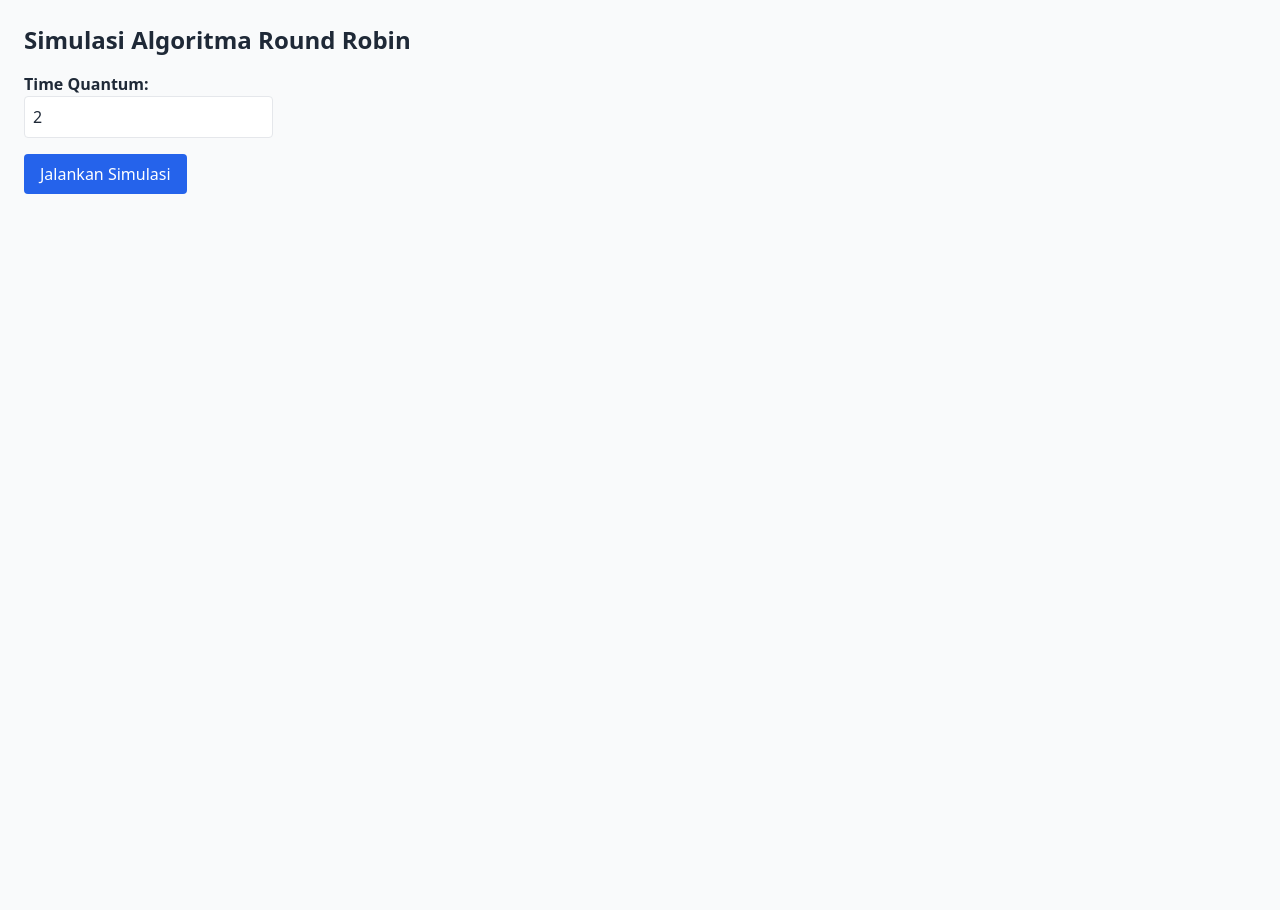
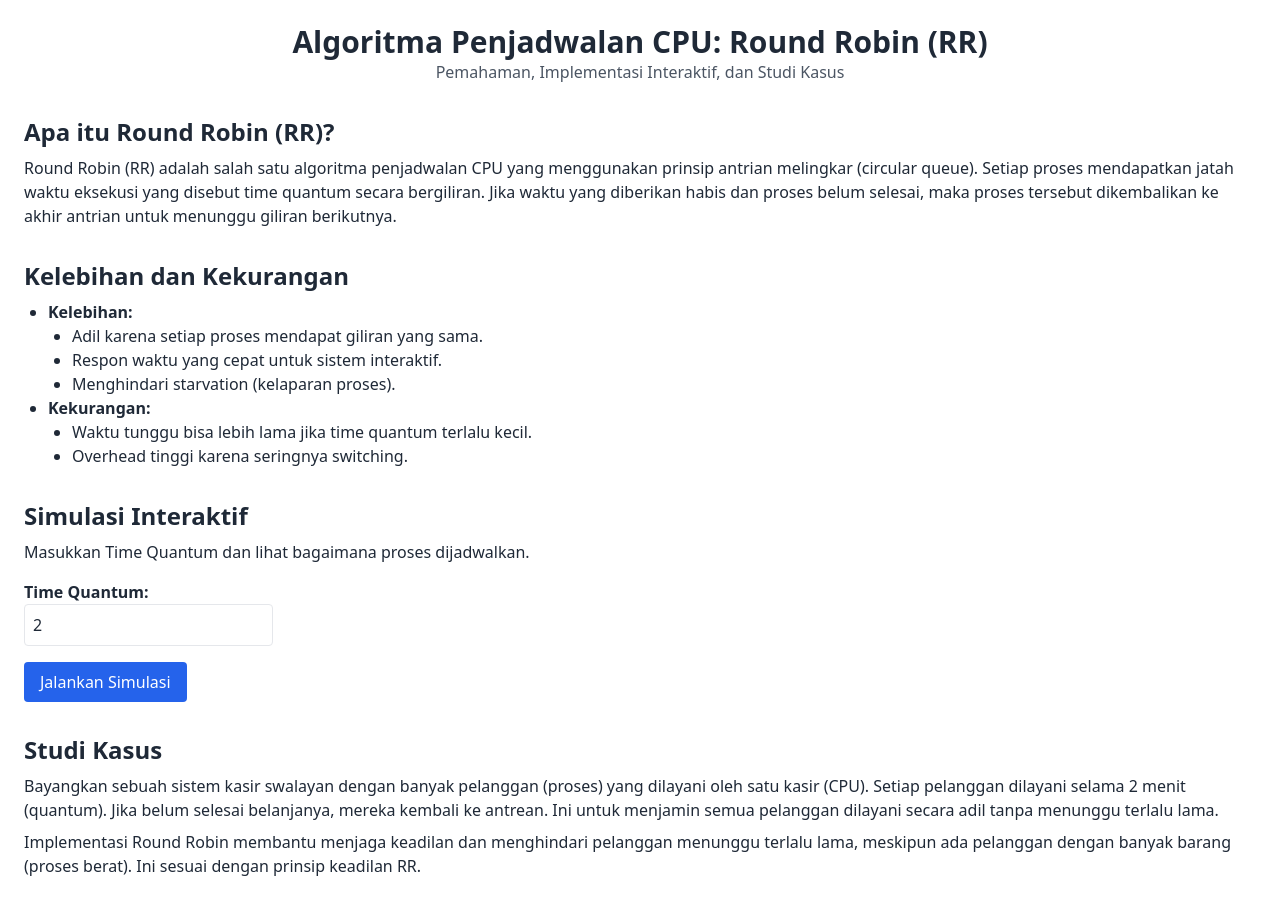
Before and after one commit to JunggleVincent81/RR, a plain HTML site: page index.html in a window 1280 px wide. Before the commit the page ends 800 px from the top, so only its background shows below. Drawn offline with nearby package versions, Linux system fonts and the light colour scheme.

Commit message:
Update index.html

```diff
--- a/index.html
+++ b/index.html
@@ -2,17 +2,49 @@
 <head>
   <meta charset="UTF-8" />
   <meta name="viewport" content="width=device-width, initial-scale=1.0" />
-  <title>Simulasi Algoritma Round Robin</title>
+  <title>Penjelasan Algoritma Round Robin</title>
   <script src="https://cdn.tailwindcss.com"></script>
 </head>
-<body class="bg-gray-50 text-gray-800 p-6">
-  <h1 class="text-2xl font-bold mb-4">Simulasi Algoritma Round Robin</h1>  <div class="mb-4">
-    <label for="quantum" class="block font-semibold">Time Quantum:</label>
-    <input type="number" id="quantum" value="2" class="p-2 border rounded" />
-  </div><button onclick="simulate()" class="px-4 py-2 bg-blue-600 text-white rounded">Jalankan Simulasi</button>
-
-  <div id="timeline" class="mt-6"></div>
-  <div id="stats" class="mt-6"></div>  <script>
+<body class="bg-white text-gray-800 p-6 space-y-8">  <header class="text-center">
+    <h1 class="text-3xl font-bold">Algoritma Penjadwalan CPU: Round Robin (RR)</h1>
+    <p class="text-gray-600">Pemahaman, Implementasi Interaktif, dan Studi Kasus</p>
+  </header>  <!-- Penjelasan RR -->  <section>
+    <h2 class="text-2xl font-semibold mb-2">Apa itu Round Robin (RR)?</h2>
+    <p>
+      Round Robin (RR) adalah salah satu algoritma penjadwalan CPU yang menggunakan prinsip antrian melingkar (circular queue). Setiap proses mendapatkan jatah waktu eksekusi yang disebut time quantum secara bergiliran. Jika waktu yang diberikan habis dan proses belum selesai, maka proses tersebut dikembalikan ke akhir antrian untuk menunggu giliran berikutnya.
+    </p>
+  </section>  <!-- Kelebihan dan Kekurangan -->  <section>
+    <h2 class="text-2xl font-semibold mb-2">Kelebihan dan Kekurangan</h2>
+    <ul class="list-disc pl-6">
+      <li><strong>Kelebihan:</strong>
+        <ul class="list-disc pl-6">
+          <li>Adil karena setiap proses mendapat giliran yang sama.</li>
+          <li>Respon waktu yang cepat untuk sistem interaktif.</li>
+          <li>Menghindari starvation (kelaparan proses).</li>
+        </ul>
+      </li>
+      <li><strong>Kekurangan:</strong>
+        <ul class="list-disc pl-6">
+          <li>Waktu tunggu bisa lebih lama jika time quantum terlalu kecil.</li>
+          <li>Overhead tinggi karena seringnya switching.</li>
+        </ul>
+      </li>
+    </ul>
+  </section>  <!-- Simulasi Interaktif -->  <section>
+    <h2 class="text-2xl font-semibold mb-2">Simulasi Interaktif</h2>
+    <p class="mb-4">Masukkan Time Quantum dan lihat bagaimana proses dijadwalkan.</p>
+    <div class="mb-4">
+      <label for="quantum" class="block font-semibold">Time Quantum:</label>
+      <input type="number" id="quantum" value="2" class="p-2 border rounded" />
+    </div>
+    <button onclick="simulate()" class="px-4 py-2 bg-blue-600 text-white rounded">Jalankan Simulasi</button>
+    <div id="timeline" class="mt-6"></div>
+    <div id="stats" class="mt-6"></div>
+  </section>  <!-- Studi Kasus -->  <section>
+    <h2 class="text-2xl font-semibold mb-2">Studi Kasus</h2>
+    <p class="mb-2">Bayangkan sebuah sistem kasir swalayan dengan banyak pelanggan (proses) yang dilayani oleh satu kasir (CPU). Setiap pelanggan dilayani selama 2 menit (quantum). Jika belum selesai belanjanya, mereka kembali ke antrean. Ini untuk menjamin semua pelanggan dilayani secara adil tanpa menunggu terlalu lama.</p>
+    <p class="mb-2">Implementasi Round Robin membantu menjaga keadilan dan menghindari pelanggan menunggu terlalu lama, meskipun ada pelanggan dengan banyak barang (proses berat). Ini sesuai dengan prinsip keadilan RR.</p>
+  </section>  <script>
     const processes = [
       { name: 'P1', arrival: 0, burst: 5 },
       { name: 'P2', arrival: 1, burst: 3 },
@@ -58,7 +90,7 @@
 
     function renderTimeline(sequence) {
       const timelineDiv = document.getElementById('timeline');
-      timelineDiv.innerHTML = '<h2 class="text-xl font-bold mb-2">Timeline Eksekusi</h2>';
+      timelineDiv.innerHTML = '<h3 class="text-xl font-bold mb-2">Timeline Eksekusi</h3>';
       const container = document.createElement('div');
       container.className = 'flex space-x-2';
       sequence.forEach(t => {
@@ -72,7 +104,7 @@
 
     function renderStats(stats) {
       const statsDiv = document.getElementById('stats');
-      statsDiv.innerHTML = '<h2 class="text-xl font-bold mb-2">Statistik Proses</h2>';
+      statsDiv.innerHTML = '<h3 class="text-xl font-bold mb-2">Statistik Proses</h3>';
       const table = document.createElement('table');
       table.className = 'min-w-full border';
       table.innerHTML = `
```
